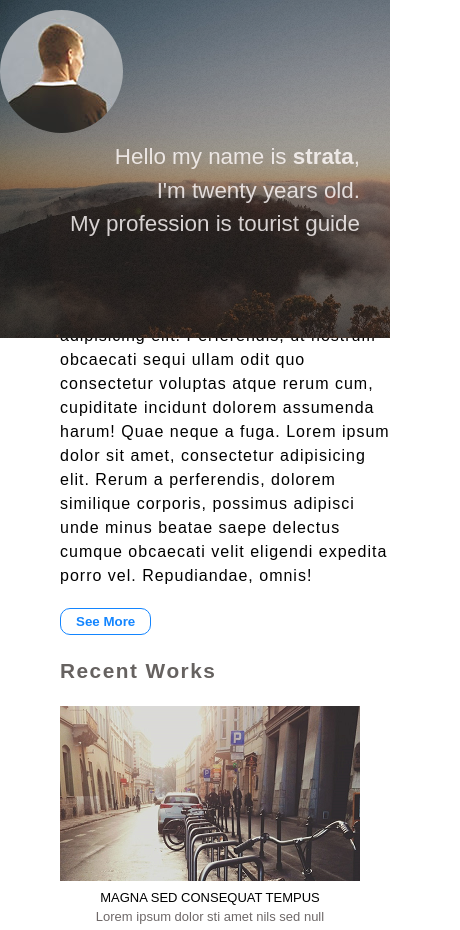
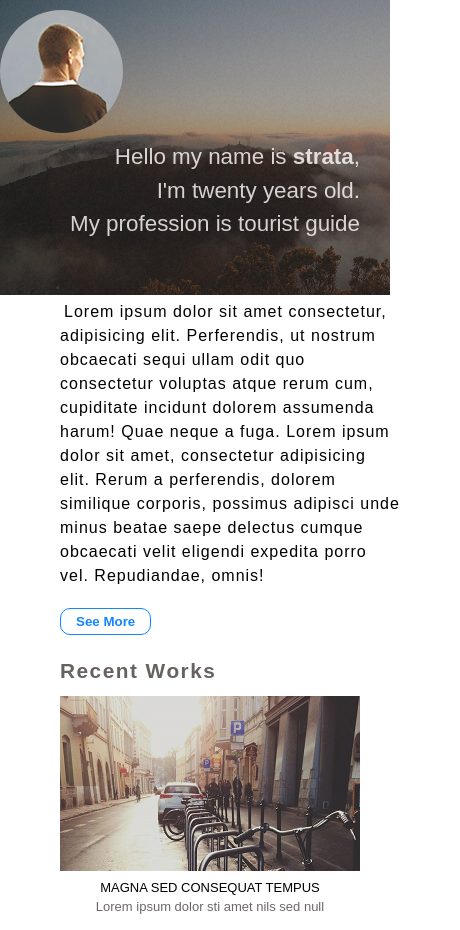
Before and after one commit to kaykyveiga/project-strata, a plain HTML site: page index.html in a window 390 px wide. Shown: the top 930 px of the page, 460 px wide, since content can reach past the window. Drawn offline with Linux system fonts and the light colour scheme.

Commit message:
Project-strata

```diff
--- a/estilo/mediaqueries.css
+++ b/estilo/mediaqueries.css
@@ -1,7 +1,8 @@
 @media screen and (max-width: 500px) {
     .main-header {
-        height: 40vh;
+        height: 35vh;
         width: 100%;
+        background-position: center center;
     }
 
     .main-content {
@@ -9,15 +10,20 @@
         width: 100%;
         margin-top: 65%;
         margin-left: 10px;
+        padding-right: 0px;
     }
 
     .image-profile {
         margin-top: 10px;
-        margin-right: 350px;
+        margin-right: 300px;
         box-sizing: border-box;
     }
 
-    .main-header-title{
+    .main-header-title {
         margin-top: 0px;
     }
+
+    .recent-works-card {
+        margin: 10px 0px;
+    }
 }
--- a/estilo/style.css
+++ b/estilo/style.css
@@ -20,8 +20,7 @@ body {
     left: 0;
     height: 100%;
     width: 40%;
-    background-image: url(../images/overlay.png), url(../images/bg.jpg);
-    background-position: left top;
+    background: url(../images/overlay.png), url(../images/bg.jpg) left top;
     background-size: auto, cover;
     box-sizing: border-box;
     text-align: right;
```
